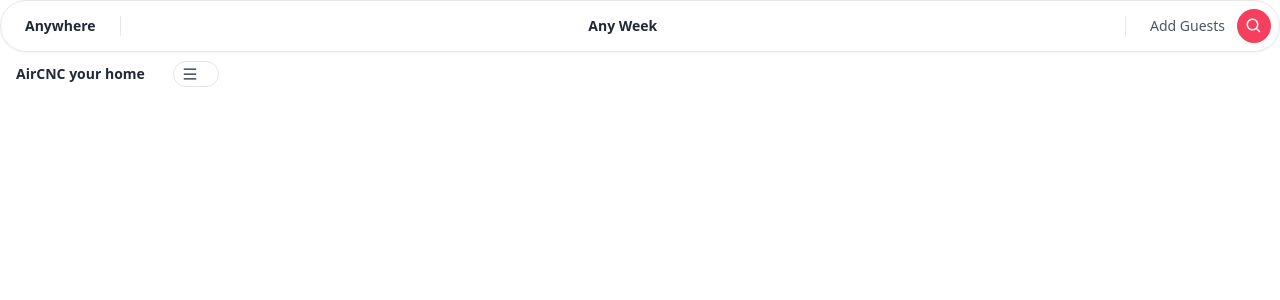
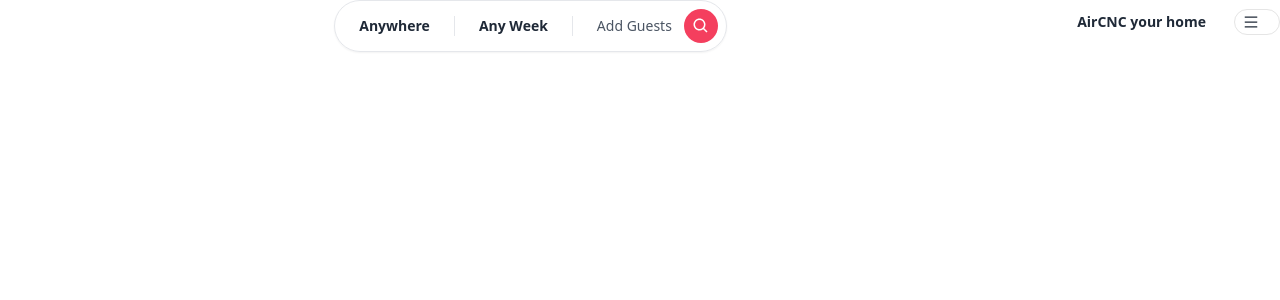
Before and after one commit to KhanZiaul/Aircnc, a React (Vite) app: page / in a window 1280 px wide. Shown: the top 300 px of the page. Built offline with nearby package versions, Linux system fonts and the light colour scheme.

Commit message:
Navbar updated

```diff
--- a/src/Pages/Shared/Navigation/MenuDropdown.jsx
+++ b/src/Pages/Shared/Navigation/MenuDropdown.jsx
@@ -36,7 +36,7 @@ const MenuDropdown = () => {
                         </Link>
                         {user ? (
                             <div
-                                // onClick={logOut}
+                                onClick={logOut}
                                 className='px-4 py-3 hover:bg-neutral-100 transition font-semibold cursor-pointer'
                             >
                                 Logout
--- a/src/Pages/Shared/Navigation/Navigation.jsx
+++ b/src/Pages/Shared/Navigation/Navigation.jsx
@@ -5,7 +5,7 @@ import Search from "./Search";
 
 const Navigation = () => {
     return (
-        <div className="flext justify-between">
+        <div className="flex justify-between">
             <Logo></Logo>
             <Search></Search>
             <MenuDropdown></MenuDropdown>
```
